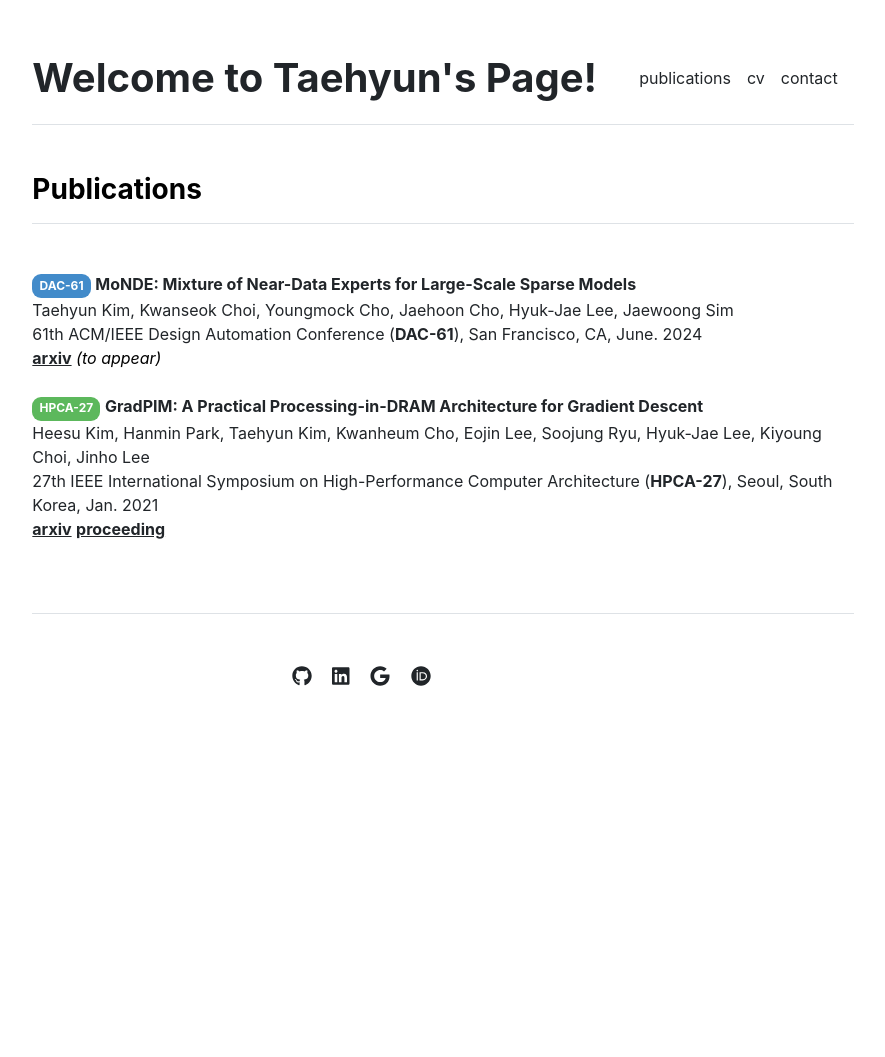
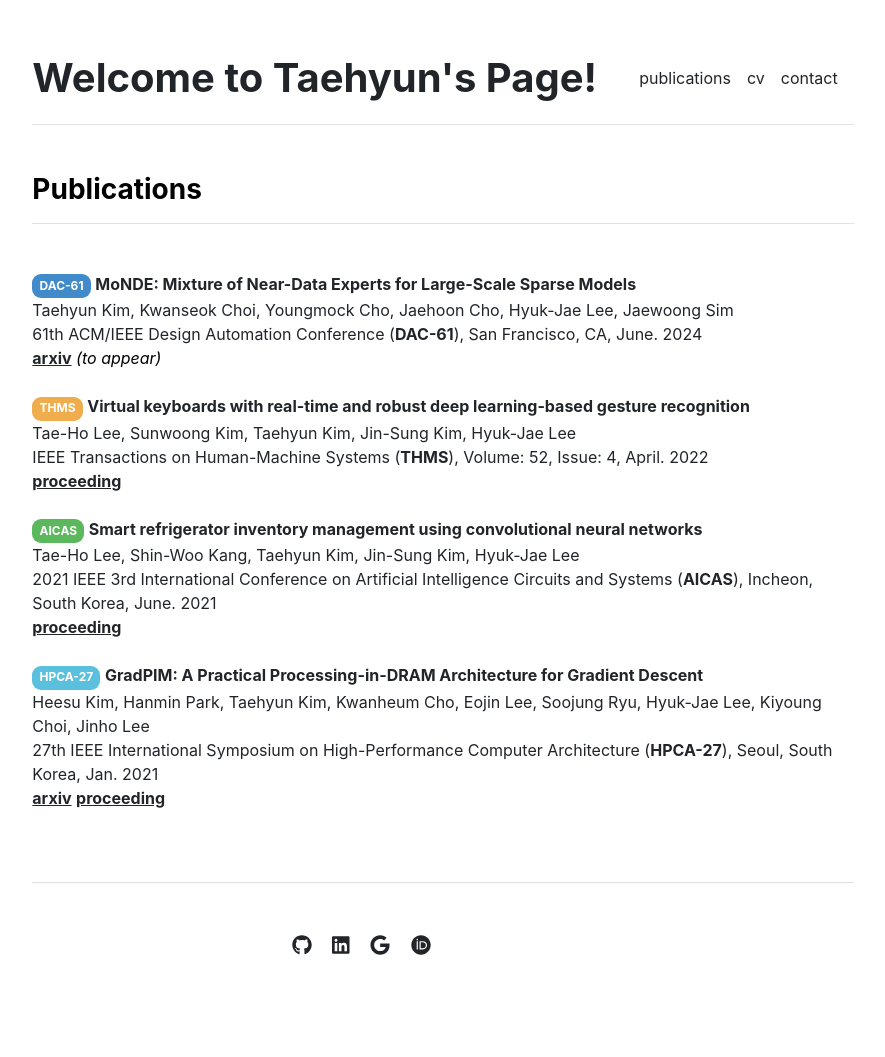
Before and after one commit to taehyunzzz/taehyunzzz.github.io, a Jekyll site: the page built from publications.md, in a window 1280 px wide. Shown: the whole page, without its empty margins (197-1082 px from the left). Built offline with Jekyll 4.4.1, drawn with Linux system fonts in a browser that asks for light colours; before the commit the page ends 900 px from its top, so only the background shows below that.

Commit message:
DEBUG: test70

```diff
--- a/_data/publications.yml
+++ b/_data/publications.yml
@@ -19,11 +19,38 @@ index:
       arxiv: "https://arxiv.org/abs/2405.18832",
       toappear: 1,
     }
+  }
 
+- {
+    label: "warning",
+    acronym: "THMS",
+    title: "Virtual keyboards with real-time and robust deep learning-based gesture recognition",
+    authors: "Tae-Ho Lee, Sunwoong Kim, Taehyun Kim, Jin-Sung Kim, Hyuk-Jae Lee",
+    proceeding: "IEEE Transactions on Human-Machine Systems",
+    homepage: "",
+    date: "April. 2022",
+    place: "Volume: 52, Issue: 4",
+    others: {
+      proceeding: "https://ieeexplore.ieee.org/abstract/document/9764762"
+    }
   }
 
 - {
     label: "success",
+    acronym: "AICAS",
+    title: "Smart refrigerator inventory management using convolutional neural networks",
+    authors: "Tae-Ho Lee, Shin-Woo Kang, Taehyun Kim, Jin-Sung Kim, Hyuk-Jae Lee",
+    proceeding: "2021 IEEE 3rd International Conference on Artificial Intelligence Circuits and Systems",
+    homepage: "https://catavault.ieee-cas.org/events/aicas-2021",
+    date: "June. 2021",
+    place: "Incheon, South Korea",
+    others: {
+      proceeding: "https://ieeexplore.ieee.org/abstract/document/9458527",
+    }
+  }
+
+- {
+    label: "info",
     acronym: "HPCA-27",
     title: "GradPIM: A Practical Processing-in-DRAM Architecture for Gradient Descent",
     authors: "Heesu Kim, Hanmin Park, Taehyun Kim, Kwanheum Cho, Eojin Lee, Soojung Ryu, Hyuk-Jae Lee, Kiyoung Choi, Jinho Lee",
```
